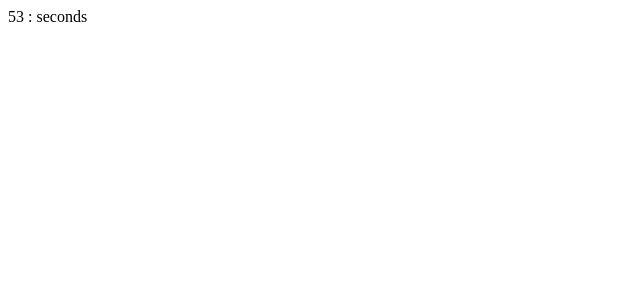
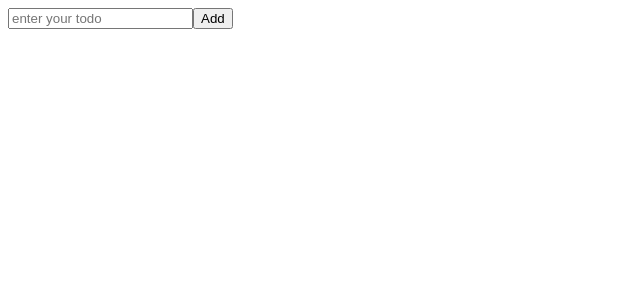
Before and after one commit to chowankumar/ReactQuestions, a React (Vite) app: page / in a window 1280 px wide. Shown: the top 300 px of the page, without its empty margins (0-640 px from the left). Built offline with nearby package versions, Linux system fonts and the light colour scheme.

Commit message:
question eight done

```diff
--- a/src/App.jsx
+++ b/src/App.jsx
@@ -1,9 +1,9 @@
  import React from 'react'
- import Seven from './Seven.jsx'
+ import Eight from './Eight.jsx'
  export const App = () => {
    return (
      <div>
-       <Seven/>
+       <Eight/>
      </div>
    )
  }
--- /dev/null
+++ b/src/Eight.jsx
@@ -0,0 +1,42 @@
+import React, { useState } from 'react'
+
+const Eight = () => {
+
+    const [input, setInput] = useState('');
+    const [todos, setTodos] = useState([]);
+
+    const addTodo = () => {
+        if(input.trim() !== '') {
+            setTodos([...todos,input]);
+            setInput('');
+
+        }
+
+    }
+
+    const remove =(index)=>{
+        const updatetodos = todos.filter((_,i)=> i!== index)
+        setTodos(updatetodos)
+    }
+
+    return (
+        <div>
+            <input type="text" placeholder='enter your todo' onChange={(e) => setInput(e.target.value)} />
+            <button onClick={addTodo}>Add</button>
+            <ul>
+                {
+                    todos.map((todo,index) => {
+
+                        return  <li key={index}>{todo}
+                            <button onClick={()=> remove(index)}>Remove</button>
+                        </li>
+                    })
+                }
+
+            </ul>
+
+        </div>
+    )
+}
+
+export default Eight
```
Also changed, not shown: ReactQuestions.txt.
